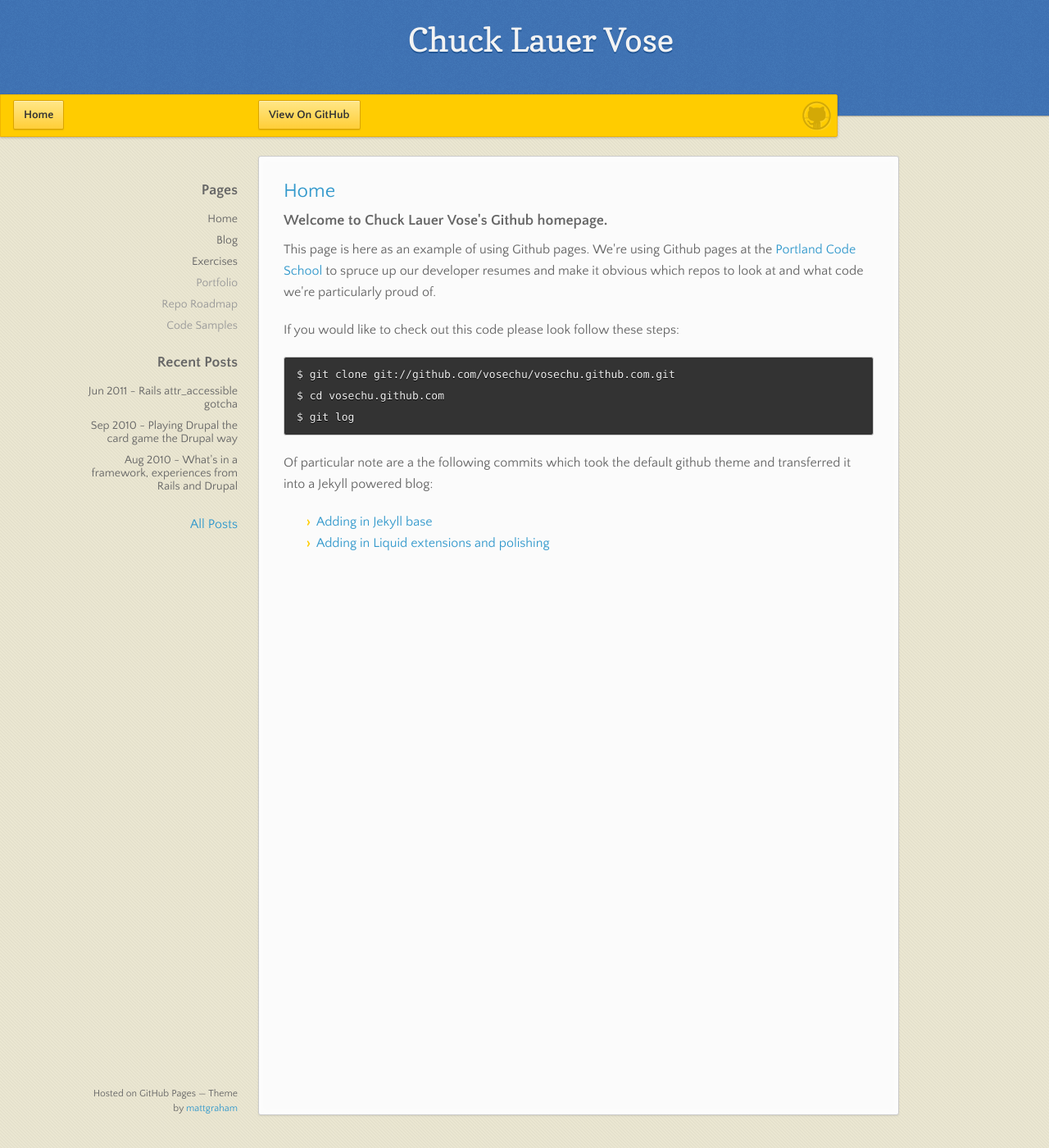
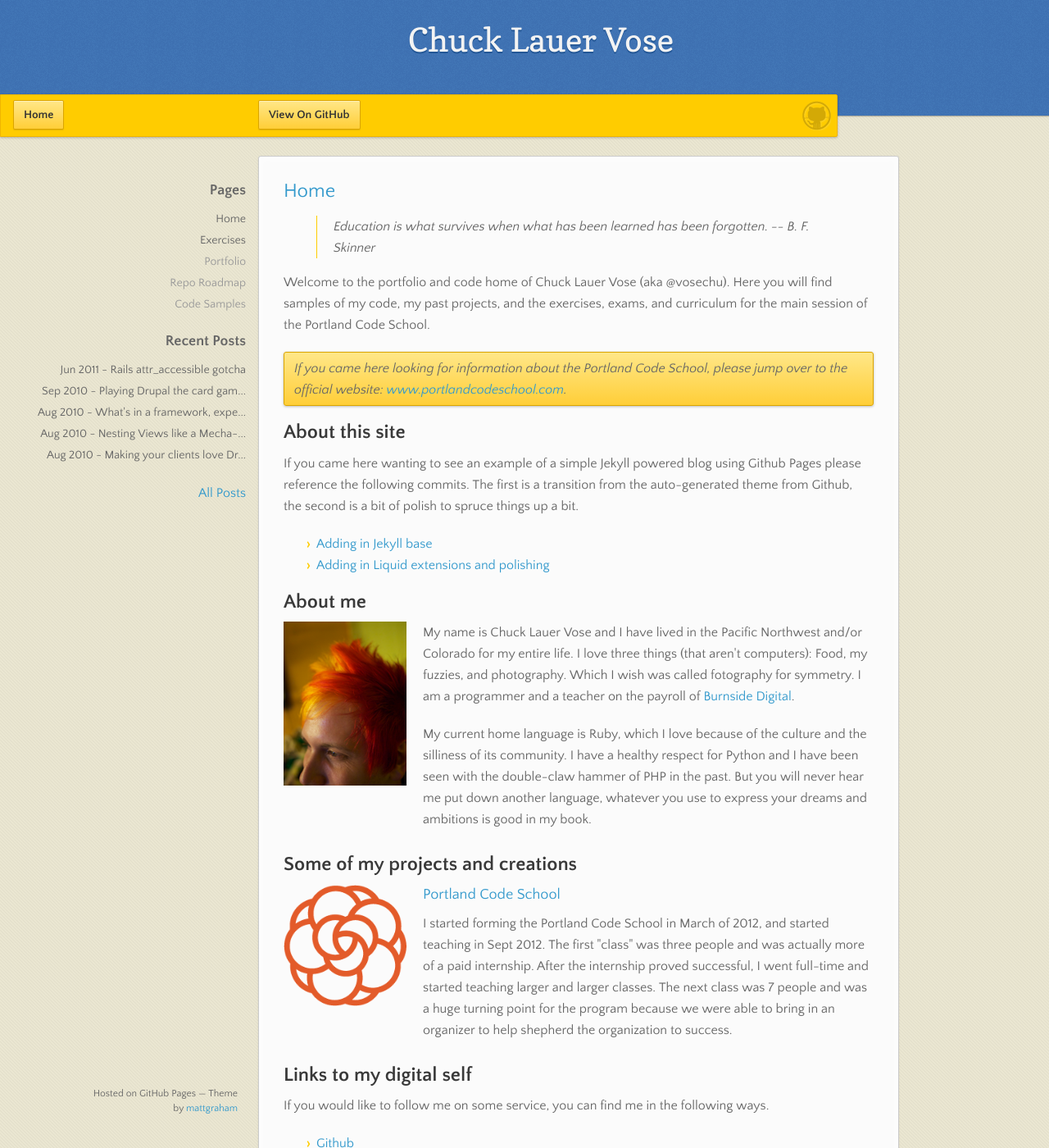
Before and after one commit to vosechu/vosechu.github.io, a Jekyll site: the page built from index.html, in a window 1280 px wide and 1400 px high. Shown: the whole window at 82% size. Built offline with Jekyll 4.4.1, drawn with Linux system fonts in a browser that asks for light colours; nearby versions of some CDN libraries; some of the changed text lies outside the part shown.

Commit message:
redo the frontpage of my portfolio

```diff
--- a/_layouts/default.html
+++ b/_layouts/default.html
@@ -37,7 +37,6 @@
           <h3>Pages</h3>
           <ul>
             <li><a href="/">Home</a></li>
-            <li><a href="/blog.html">Blog</a></li>
             <li><a href="/exercises/overview.html">Exercises</a></li>
             <li><a class="disabled" href="/portfolio.html">Portfolio</a></li>
             <li><a class="disabled" href="/repos.html">Repo Roadmap</a></li>
@@ -47,8 +46,8 @@
         <div class="recent-posts">
           <h3>Recent Posts</h3>
           <ul>
-          {% for post in site.posts limit:3 %}
-            <li><a href="{{ post.url }}">{{ post.date | date: '%b %Y'}} - {{ post.title }}</a></li>
+          {% for post in site.posts limit:5 %}
+            <li><a href="{{ post.url }}">{{ post.date | date: '%b %Y'}} - {{ post.title | truncate: 30}}</a></li>
           {% endfor %}
           </ul>
           <a href="/blog.html">All Posts</a>
--- a/index.html
+++ b/index.html
@@ -3,21 +3,50 @@
 title: Home
 ---
 
-<h3>Welcome to Chuck Lauer Vose's Github homepage.</h3>
+<blockquote>Education is what survives when what has been learned has been forgotten. <cite>-- B. F. Skinner</cite></blockquote>
 
-<p>This page is here as an example of using Github pages. We're using Github pages at the <a href="http://www.portlandcodeschool.com">Portland Code School</a> to spruce up our developer resumes and make it obvious which repos to look at and what code we're particularly proud of.</p>
+<p>Welcome to the portfolio and code home of Chuck Lauer Vose (aka @vosechu). Here you will find samples of my code, my past projects, and the exercises, exams, and curriculum for the main session of the Portland Code School.</p>
 
-<p>If you would like to check out this code please look follow these steps:</p>
+<p class="notice">If you came here looking for information about the Portland Code School, please jump over to the official website: <a href="http://www.portlandcodeschool.com">www.portlandcodeschool.com</a>.</p>
 
-{% highlight text %}
-$ git clone git://github.com/vosechu/vosechu.github.com.git
-$ cd vosechu.github.com
-$ git log
-{% endhighlight %}
+<h2>About this site</h2>
 
-<p>Of particular note are a the following commits which took the default github theme and transferred it into a Jekyll powered blog:</p>
-
+<p>If you came here wanting to see an example of a simple Jekyll powered blog using Github Pages please reference the following commits. The first is a transition from the auto-generated theme from Github, the second is a bit of polish to spruce things up a bit.</p>
 <ul>
   <li><a href="https://github.com/vosechu/vosechu.github.com/commit/b7e66030fce9ae6f73339af569c47c7bd08d6b31">Adding in Jekyll base</a></li>
   <li><a href="https://github.com/vosechu/vosechu.github.com/commit/24bf735e0134277a144b9b8c8c519bb24a45e677">Adding in Liquid extensions and polishing</a></li>
 </ul>
+
+<h2>About me</h2>
+
+<div class="about-me cf">
+  <img src="/images/chuck.png"></img>
+  <p>My name is Chuck Lauer Vose and I have lived in the Pacific Northwest and/or Colorado for my entire life. I love three things (that aren't computers): Food, my fuzzies, and photography. Which I wish was called fotography for symmetry. I am a programmer and a teacher on the payroll of <a href="http://www.burnsidedigital.com">Burnside Digital</a>.</p>
+  <p>My current home language is Ruby, which I love because of the culture and the silliness of its community. I have a healthy respect for Python and I have been seen with the double-claw hammer of PHP in the past. But you will never hear me put down another language, whatever you use to express your dreams and ambitions is good in my book.</p>
+</div>
+
+<h2>Some of my projects and creations</h2>
+
+<div class="creation cf">
+  <img src="/images/orange_rose_transparent.png"></img>
+  <h3><a href="http://www.portlandcodeschool.com">Portland Code School</a></h3>
+  <p>I started forming the Portland Code School in March of 2012, and started teaching in Sept 2012. The first "class" was three people and was actually more of a paid internship. After the internship proved successful, I went full-time and started teaching larger and larger classes. The next class was 7 people and was a huge turning point for the program because we were able to bring in an organizer to help shepherd the organization to success.</p>
+</div>
+
+<h2>Links to my digital self</h2>
+
+<p>If you would like to follow me on some service, you can find me in the following ways.</p>
+<ul>
+  <li><a href="http://www.github.com/vosechu">Github</a></li>
+  <li><a href="http://www.linkedin.com/in/vosechu">LinkedIn</a></li>
+  <li><a href="http://www.twitter.com/vosechu">Twitter</a></li>
+  <li><a href="http://www.facebook.com/vosechu">Facebook</a></li>
+</ul>
+
+<h2>Links to my meatspace self</h2>
+
+<p>If you need to get ahold of me quickly for some reason, you can email or text me:</p>
+<ul>
+  <li><a href="mailto:vosechu@gmail.com">vosechu@gmail.com</a></li>
+  <li><a href="tel:503-367-6226">503-367-6226</a></li>
+</ul>
--- a/stylesheets/styles.css
+++ b/stylesheets/styles.css
@@ -87,6 +87,34 @@
  */
 [hidden] {
   display: none;
+}
+
+/**
+ * For modern browsers
+ * 1. The space content is one way to avoid an Opera bug when the
+ *    contenteditable attribute is included anywhere else in the document.
+ *    Otherwise it causes space to appear at the top and bottom of elements
+ *    that are clearfixed.
+ * 2. The use of `table` rather than `block` is only necessary if using
+ *    `:before` to contain the top-margins of child elements.
+ */
+.cf:before,
+.cf:after {
+    content: " "; /* 1 */
+    display: table; /* 2 */
+}
+
+.cf:after {
+    clear: both;
+    margin-bottom: 10px;
+}
+
+/**
+ * For IE 6/7 only
+ * Include this rule to trigger hasLayout and contain floats.
+ */
+.cf {
+    *zoom: 1;
 }
 
 /* =============================================================================
@@ -584,7 +612,7 @@
 
 blockquote {
   border-left: 1px solid #ffcc00;
-  margin: 0;
+  margin: 1em 40px;
   padding: 0 0 0 20px;
   font-style: italic;
 }
@@ -824,11 +852,11 @@
 }
 
 nav {
-  width: 230px;
   position: fixed;
   top: 220px;
   left: 50%;
-  margin-left: -580px;
+  width: 350px;
+  margin-left: -690px;
   text-align: right;
 }
 nav ul {
@@ -1078,3 +1106,32 @@
   width: 30px;
   padding-right: 8px;
 }
+.creation img {
+  float: left;
+  width: 150px;
+}
+.creation h3, .creation p {
+  margin-left: 170px;
+}
+.about-me img {
+  float: left;
+}
+.about-me h3, .about-me p {
+  margin-left: 170px;
+}
+.notice {
+  font-style: italic;
+  border-radius: 3px;
+  border: 1px solid #dba500;
+  background: -webkit-gradient(linear, 50% 0%, 50% 100%, color-stop(0%, #ffe788), color-stop(100%, #ffce38));
+  background: -webkit-linear-gradient(#ffe788, #ffce38);
+  background: -moz-linear-gradient(#ffe788, #ffce38);
+  background: -o-linear-gradient(#ffe788, #ffce38);
+  background: -ms-linear-gradient(#ffe788, #ffce38);
+  background: linear-gradient(#ffe788, #ffce38);
+  padding: 6px 12px;
+  -moz-box-shadow: 0px 1px 3px rgba(0, 0, 0, 0.25);
+  -webkit-box-shadow: 0px 1px 3px rgba(0, 0, 0, 0.25);
+  -o-box-shadow: 0px 1px 3px rgba(0, 0, 0, 0.25);
+  box-shadow: 0px 1px 3px rgba(0, 0, 0, 0.25);
+}
```
Also changed, not shown: images/chuck.png (added), images/orange_rose_transparent.png (added), stylesheets/normalize.css (deleted).
